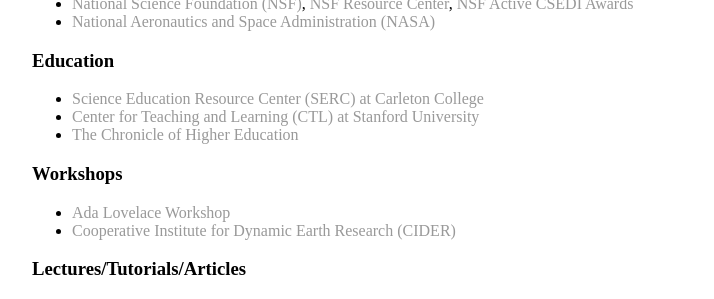
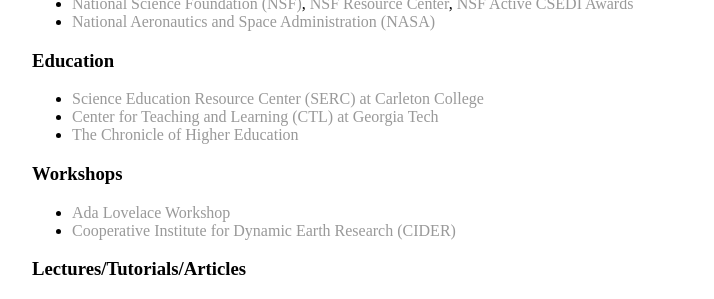
Before and after one commit to joycesim/joycesim.github.io, a Jekyll site: the page built from research/index.md, in a window 1280 px wide and 900 px high, scrolled down 5039 px. Shown: the part 152-451 px from the top of the window, without its empty margins (224-938 px from the left). Built offline with Jekyll 4.4.1, drawn with Linux system fonts in a browser that asks for light colours.

Commit message:
Update index.md

```diff
--- a/research/index.md
+++ b/research/index.md
@@ -58,7 +58,7 @@
 
 ### Education
 * [Science Education Resource Center (SERC) at Carleton College](https://serc.carleton.edu/NAGTWorkshops/earlycareer/index.html)
-* [Center for Teaching and Learning (CTL) at Stanford University](https://ctl.stanford.edu/)
+* [Center for Teaching and Learning (CTL) at Georgia Tech](https://ctl.gatech.edu/)
 * [The Chronicle of Higher Education](https://www.chronicle.com/)
 
 ### Workshops
```
